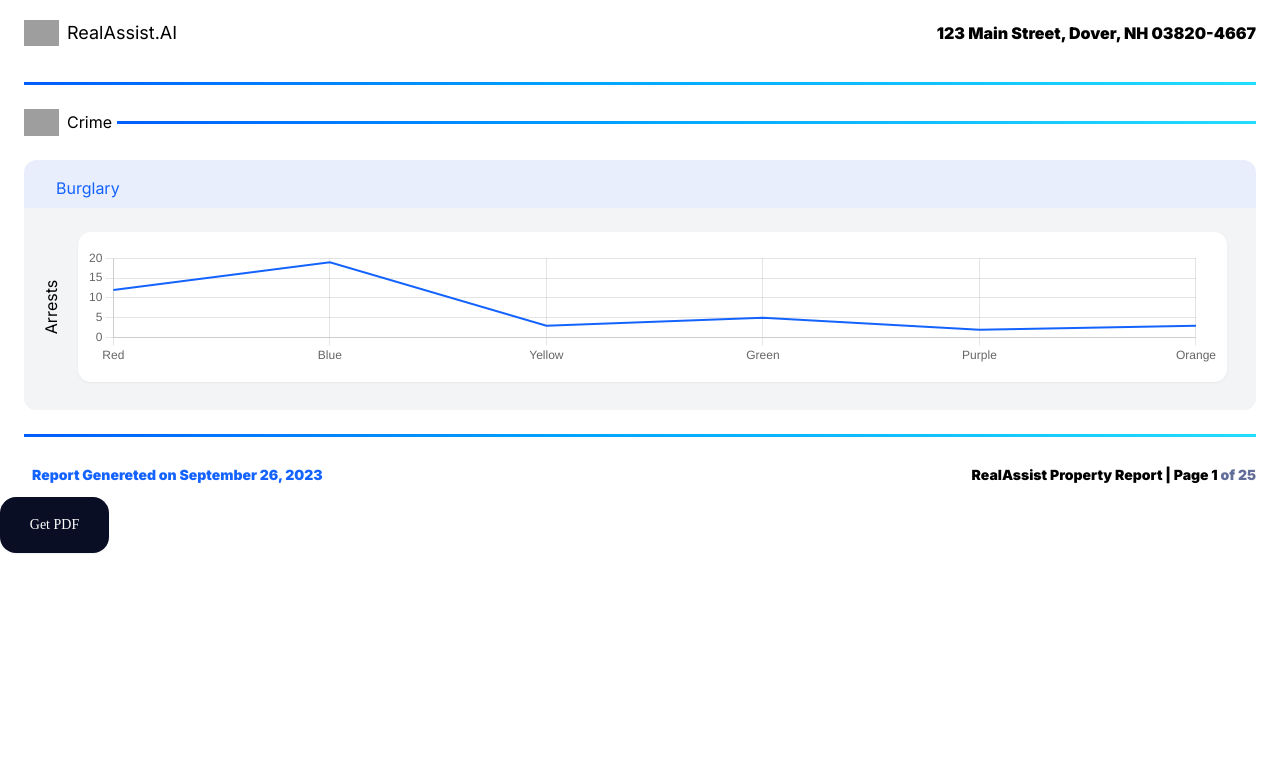
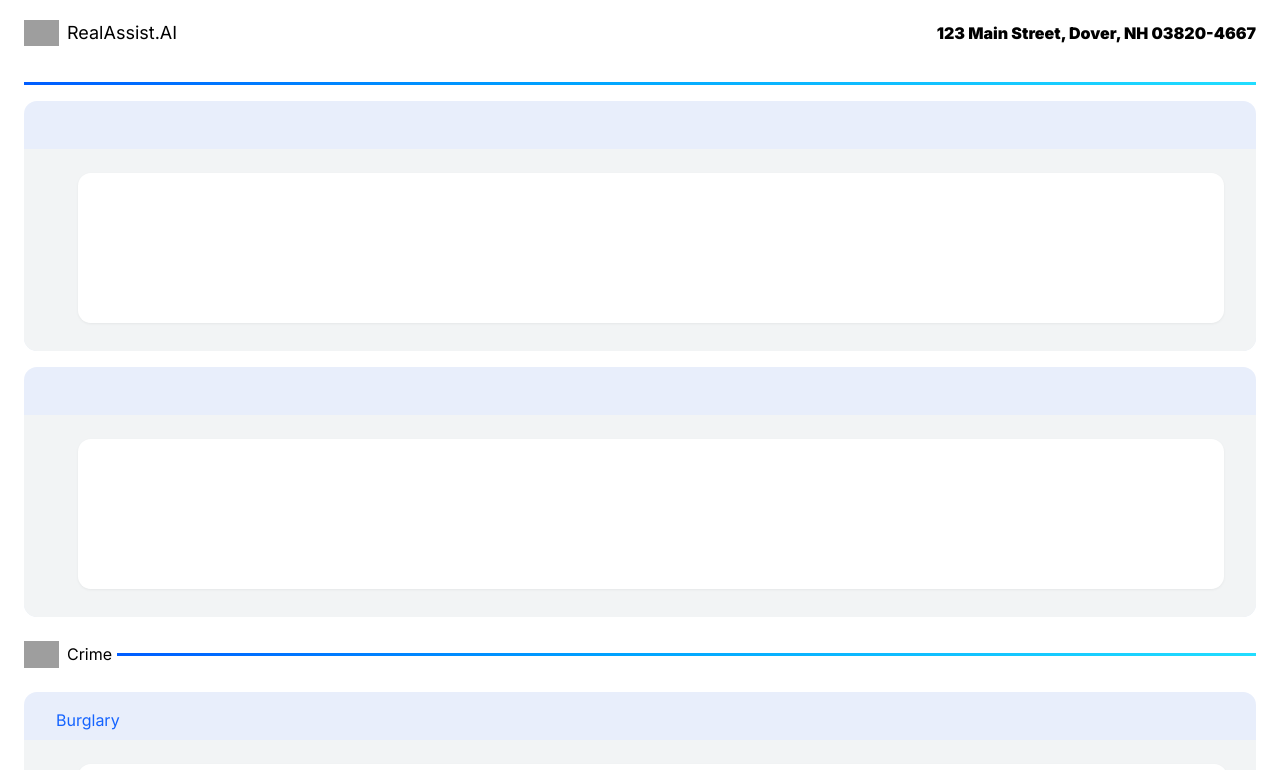
Before and after one commit to thisisrishabh22/real-assist-hiring-task-1, a Next.js app: page /pdf in a window 1280 px wide. Shown: the top 770 px of the page. Built offline with nearby package versions, Linux system fonts and the light colour scheme; grey boxes are pictures that could not be loaded; a web font is replaced by a local one.

Commit message:
style: fix report in landscape

```diff
--- a/src/components/GeneratePdf.tsx
+++ b/src/components/GeneratePdf.tsx
@@ -12,10 +12,11 @@ import html2canvas from "html2canvas";
 const GeneratePdf: React.FC<props> = ({ html }) => {
   const generatePdf = async () => {
     if (!html || !html.current) return; // check if html is defined before using it
-    const canvas = await html2canvas(html.current, { scale: 1,  });
+    const canvas = await html2canvas(html.current, {  width: html.current.clientWidth, height: html.current.clientHeight  });
+    console.log("html.current.clientHeight", html.current.clientHeight)
     const imgData = canvas.toDataURL("image/png");
-    const pdf = new jsPDF('p', 'mm', 'a4');
-    pdf.addImage(imgData, "PNG", 0, 0, pdf.internal.pageSize.getWidth(), pdf.internal.pageSize.getHeight(), undefined, 'FAST');
+    const pdf = new jsPDF('l', 'pt', 'a4', true);
+    pdf.addImage(imgData, "PNG", 0, 0, pdf.internal.pageSize.getWidth(), pdf.internal.pageSize.getHeight(), undefined, 'NONE');
     pdf.save("download.pdf");
   };
 
--- a/src/components/Report.tsx
+++ b/src/components/Report.tsx
@@ -69,6 +69,27 @@ const Report = () => {
         <HRLine />
       </div>
 
+      <div className='bg-[#E8EEFB] mx-6 pt-4 rounded-[13px] my-4'>
+        <h5 className='font-poppins text-md text-[#1463FF] mx-8 mb-2'>&nbsp;&nbsp;</h5>
+        <div className='bg-[#F2F4F5] w-full pr-8 pb-4 pt-3 rounded-b-[13px]'>
+          <div className='flex items-center w-full justify-start'>
+            <p className='-rotate-90 opacity-0'>Arrests</p>
+            <div className='w-full h-[150px] bg-[#fff] px-2 py-4 my-3 rounded-[13px] drop-shadow-sm'>
+            </div>
+          </div>
+        </div>
+      </div>
+
+      <div className='bg-[#E8EEFB] mx-6 pt-4 rounded-[13px] my-4'>
+        <h5 className='font-poppins text-md text-[#1463FF] mx-8 mb-2'>&nbsp;&nbsp;</h5>
+        <div className='bg-[#F2F4F5] w-full pr-8 pb-4 pt-3 rounded-b-[13px]'>
+          <div className='flex items-center w-full justify-start'>
+            <p className='-rotate-90 opacity-0'>Arrests</p>
+            <div className='w-full h-[150px] bg-[#fff] px-2 py-4 my-3 rounded-[13px] drop-shadow-sm'>
+            </div>
+          </div>
+        </div>
+      </div>
 
       {/* Crime Title Break */}
       <div className='flex mx-6 items-center'>
```
